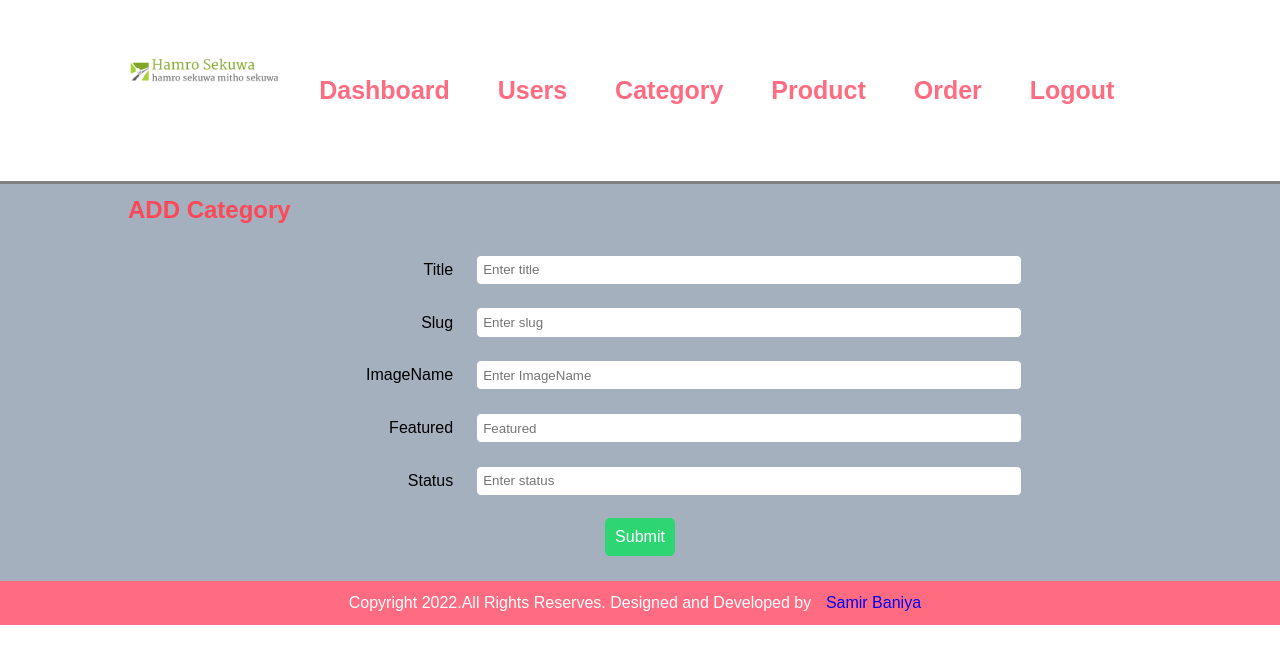
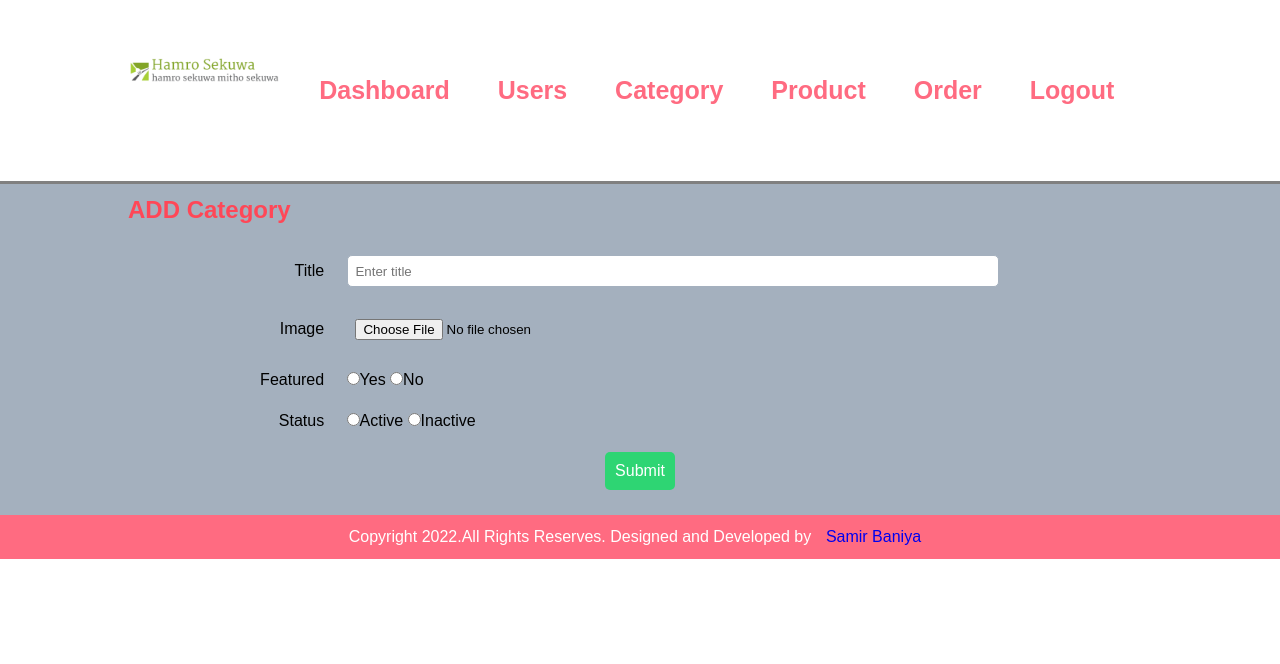
Before and after one commit to samirbaniya/product-ordering-system, a PHP site: page /product-ordering-system/admin/add-category.php in a window 1280 px wide. Shown: the top 664 px of the page. Run offline with PHP 8.4, Linux system fonts and the light colour scheme; the visitor is signed in with stand-in values (Sample User, id 1).

```diff
--- a/admin/add-category.php
+++ b/admin/add-category.php
@@ -6,35 +6,41 @@
              <h1 class="heading">ADD Category</h1>
             <br>
             <?php include('config/session.php') ?>
-             <!-- Users Add Form -->
-                <form method="post" action="add-category.php">
+             <!-- Category Add Form -->
+                <form enctype="multipart/form-data" method="post" action="">
                     <table class="table">
                         <tr>
                             <td class="text-right">Title</td>
-                            <td><input type="text" name="title" placeholder="Enter title" id="title" class="form-control"></td>
+                            <td>
+                                <input type="text" name="title" placeholder="Enter title" id="title" class="form-control">
+                            </td>
                         </tr>
                         <tr>
-                            <td class="text-right">Slug</td>
-                            <td><input type="text" name="slug" placeholder="Enter slug" id="slug" class="form-control"></td>
-                        </tr>
-                        <tr>
-                            <td class="text-right">ImageName</td>
-                            <td><input type="text" name="image_name" id="image_name" placeholder="Enter ImageName" class="form-control"></td>
+                            <td class="text-right">Image</td>
+                            <td>
+                                <input type="file" accept="image/*" name="image" id="image" class="form-control">
+                            </td>
                         </tr>
                         <tr>
                             <td class="text-right">Featured</td>
-                            <td><input type="text" name="featured" id="featured" placeholder="Featured" class="form-control"></td>
+                            <td>
+                                <input type="radio" name="featured" id="" value="Yes">Yes
+                                <input type="radio" name="featured" id="" value="No">No
+                            </td>
                         </tr>
                         <tr>
                             <td class="text-right">Status</td>
-                            <td><input type="text" name="status" id="status" placeholder="Enter status" class="form-control"></td>
+                            <td>
+                                <input type="radio" name="status" id="" value="Yes">Active
+                                <input type="radio" name="status" id="" value="No">Inactive
+                            </td>
                         </tr>
                         <tr>
                             <td colspan="2" class="text-center"><input type="submit" name="submit" id="submit" value="Submit" class="btn btn-primary"></td>
                         </tr>
                     </table>
                 </form>
-             <!-- Users Add Form End -->
+             <!-- Category Add Form End -->
         </div>
     </section>
     <!-- Body Section Ends -->
@@ -48,22 +54,55 @@
 //check if request method is POST or not
 if($_SERVER["REQUEST_METHOD"] == "POST"){
     if(isset($_POST['submit'])){
-        var_dump($_POST);
         $title = $_POST['title'];
-        $slug = $_POST['slug'];
-        $image_name = $_POST['image_name'];
-        $featured = $_POST['featured'];
-        $status = $_POST['status'];
+        //Getting the data from the web form in respective variable
+        $title = $_POST['title'];
 
+        //to populate the default value of featured
+        if(isset($_POST['featured'])){
+            //request value
+            $featured = $_POST['featured'];
+        }else{
+            //default value
+            $featured = "No";
+        }
+
+         //to populate the default value of status
+         if(isset($_POST['status'])){
+            //request value
+            $status = $_POST['status'];
+        }else{
+            //default value
+            $status = "No";
+        }
+
+
+
+        //Check if request file
+        if($_FILES['image']['name']){
+            $image = $_FILES['image']['name'];
+         //upload the image
+         $uploaded_path = $_FILES['image']['tmp_name'];
+         $destination_path = "../images/category/".$image;
+
+         $upload = move_uploaded_file($uploaded_path, $destination_path);
+
+         if($upload == false){
+            $_SESSION['message'] = '<div class="error">Could not upload the image. Try again</div>';
+            die();
+        }else{
+            $image_name = $image;
+       }
+    }else{
+        $image_name = "";
+    }
 
         //making sql
         $sql = "INSERT INTO categories SET
         title='$title',
+        image_name='$image_name',
         featured='$featured',
-        status='$status',
-        slug='$slug',
-        image_name='$image_name'
-        ";
+        status='$status'";
 
         //Check the connection
         if($conn){
@@ -74,12 +113,11 @@ if($_SERVER["REQUEST_METHOD"] == "POST"){
                 header('location:'.APP_URL.'admin/manage-category.php');
             }else{
                 $_SESSION['message'] = '<div class="error"> Could not Add Category Instantly. Try Again </div>';
-                header('location:'.APP_URL.'admin/manage-category.php');
+                header('location:'.APP_URL.'admin/add-category.php');
             }
         }else{
             die("Connection Failed".mysqli_connect_error());
         }
-
     }
 }
 ?>
```
Also changed, not shown: admin/manage-category.php (+15 -10 lines), images/category/1fried chicken momo.png (added).
